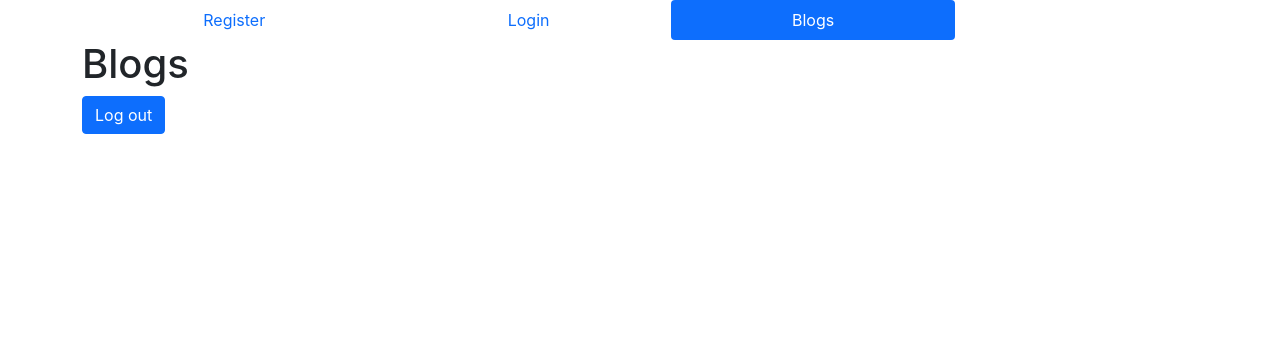
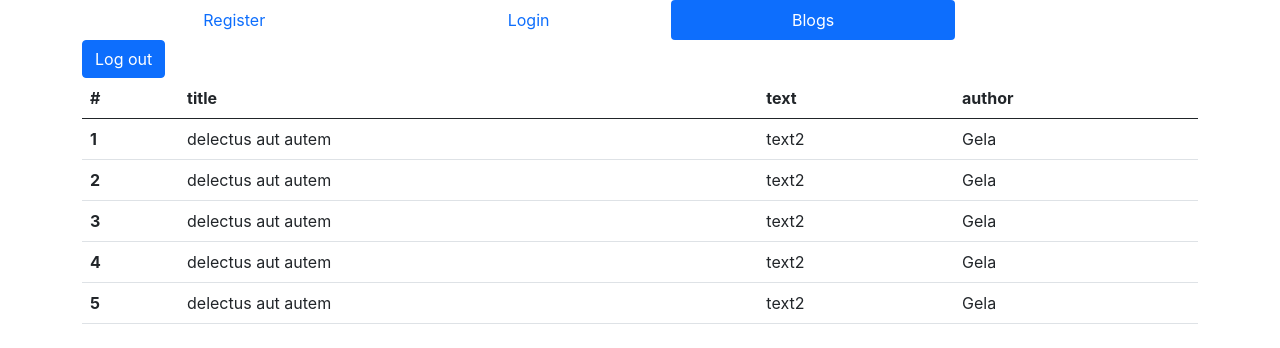
Before and after one commit to Gogora6/react-homework-3, a React (Create React App) app: page /blogs in a window 1280 px wide. Shown: the top 348 px of the page. Built offline with nearby package versions, Linux system fonts and the light colour scheme; sample sign-in values are in the browser's storage.

Commit message:
added blog post page

```diff
--- a/src/App.js
+++ b/src/App.js
@@ -1,4 +1,5 @@
 import { Route, Switch, useHistory } from 'react-router';
+import BlogList from './components/list/companies/BlogPostList';
 import Navigation from './components/navigation';
 import SignIn from './pages/auth/SignIn';
 import SignUp from './pages/auth/SignUp';
@@ -21,10 +22,11 @@ function App() {
           <SignIn />
         </Route>
         <Route path="/blogs">
-          <h1>Blogs</h1>
           <button className="btn btn-primary" onClick={onLogOut}>
             Log out
           </button>
+          <BlogList />
+
         </Route>
       </Switch>
     </div>
--- /dev/null
+++ b/src/components/list/companies/BlogPostItem.jsx
@@ -0,0 +1,17 @@
+import PropTypes from 'prop-types';
+
+function PostItem({ post }) {
+  return (
+    <tr>
+      <th scope="row">{post.id}</th>
+      <td>{post.title}</td>
+      <td>{post.text}</td>
+      <td>{post.author}</td>
+    </tr>
+  );
+}
+
+PostItem.propTypes = {
+  post: PropTypes.object.isRequired,
+};
+export default PostItem;
--- /dev/null
+++ b/src/components/list/companies/BlogPostList.jsx
@@ -0,0 +1,23 @@
+import { BlogPostData } from '../../../data/blog-posts';
+import PostItem from './BlogPostItem';
+function BlogList(props) {
+  return (
+    <table className="table">
+      <thead>
+        <tr>
+          <th scope="col">#</th>
+          <th scope="col">title</th>
+          <th scope="col">text</th>
+          <th scope="col">author</th>
+        </tr>
+      </thead>
+      <tbody>
+        {BlogPostData.map((post) => {
+          return <PostItem post={post} key={post.id} />;
+        })}
+      </tbody>
+    </table>
+  );
+}
+
+export default BlogList;
--- /dev/null
+++ b/src/components/list/companies/index.js
@@ -0,0 +1,2 @@
+import CompanyList from "./CompanyList";
+export default CompanyList;
--- /dev/null
+++ b/src/data/blog-posts.js
@@ -0,0 +1,33 @@
+export const BlogPostData = [
+  {
+    id: 1,
+    title: 'delectus aut autem',
+    text: 'text2',
+    author: 'Gela',
+  },
+  {
+    id: 2,
+    title: 'delectus aut autem',
+    text: 'text2',
+    author: 'Gela',
+  },
+  {
+    id: 3,
+    title: 'delectus aut autem',
+    text: 'text2',
+    author: 'Gela',
+  },
+  {
+    id: 4,
+    title: 'delectus aut autem',
+    text: 'text2',
+    author: 'Gela',
+  },
+  {
+    id: 5,
+    title: 'delectus aut autem',
+    text: 'text2',
+    author: 'Gela',
+  },
+];
+export default BlogPostData;
--- /dev/null
+++ b/src/pages/posts/index.js
@@ -0,0 +1,2 @@
+import BlogPost from "./Posts";
+export default BlogPost;
```
Also changed, not shown: src/pages/posts/BlogPost.jsx (added, +12 -0 lines).
